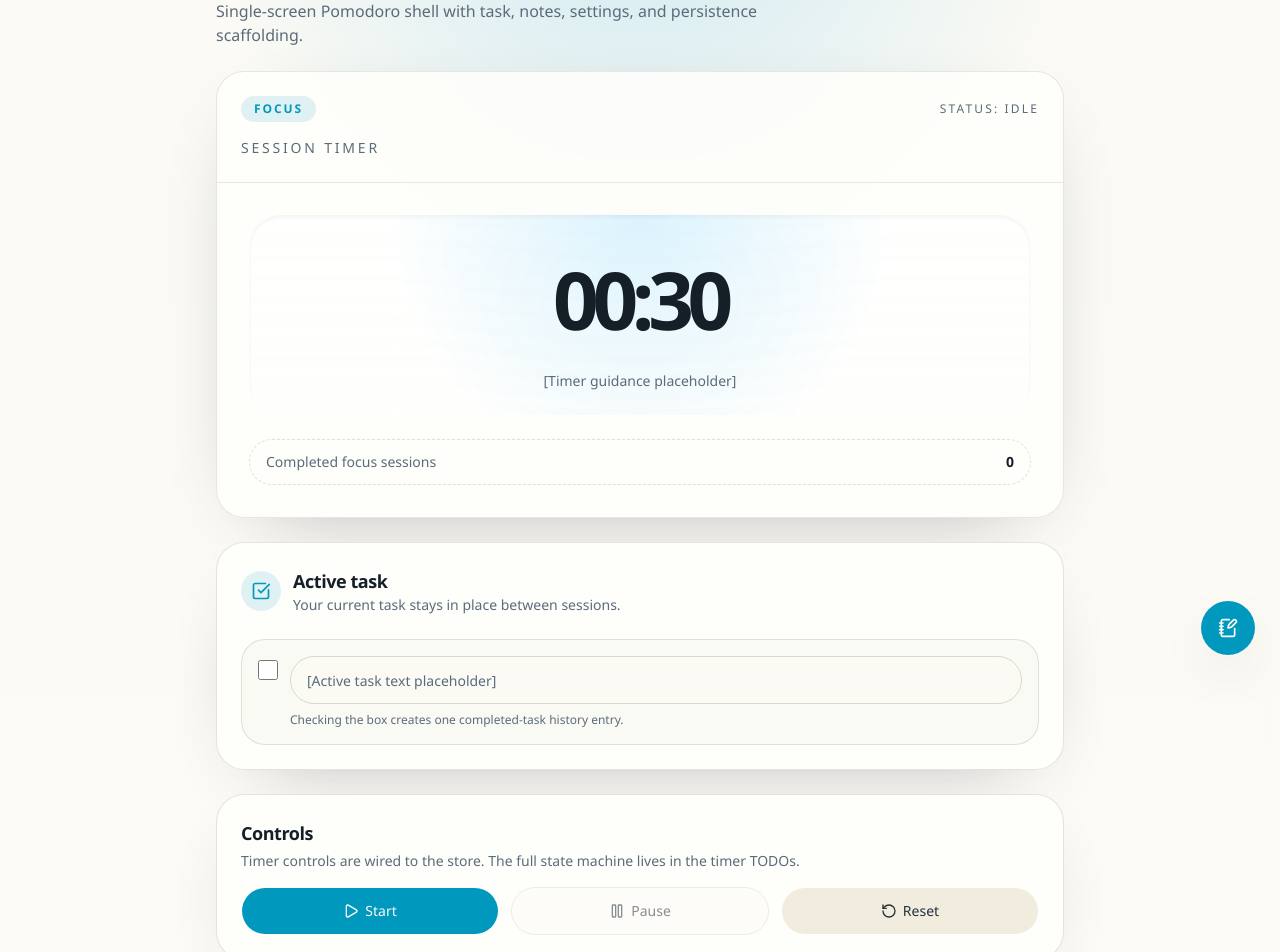
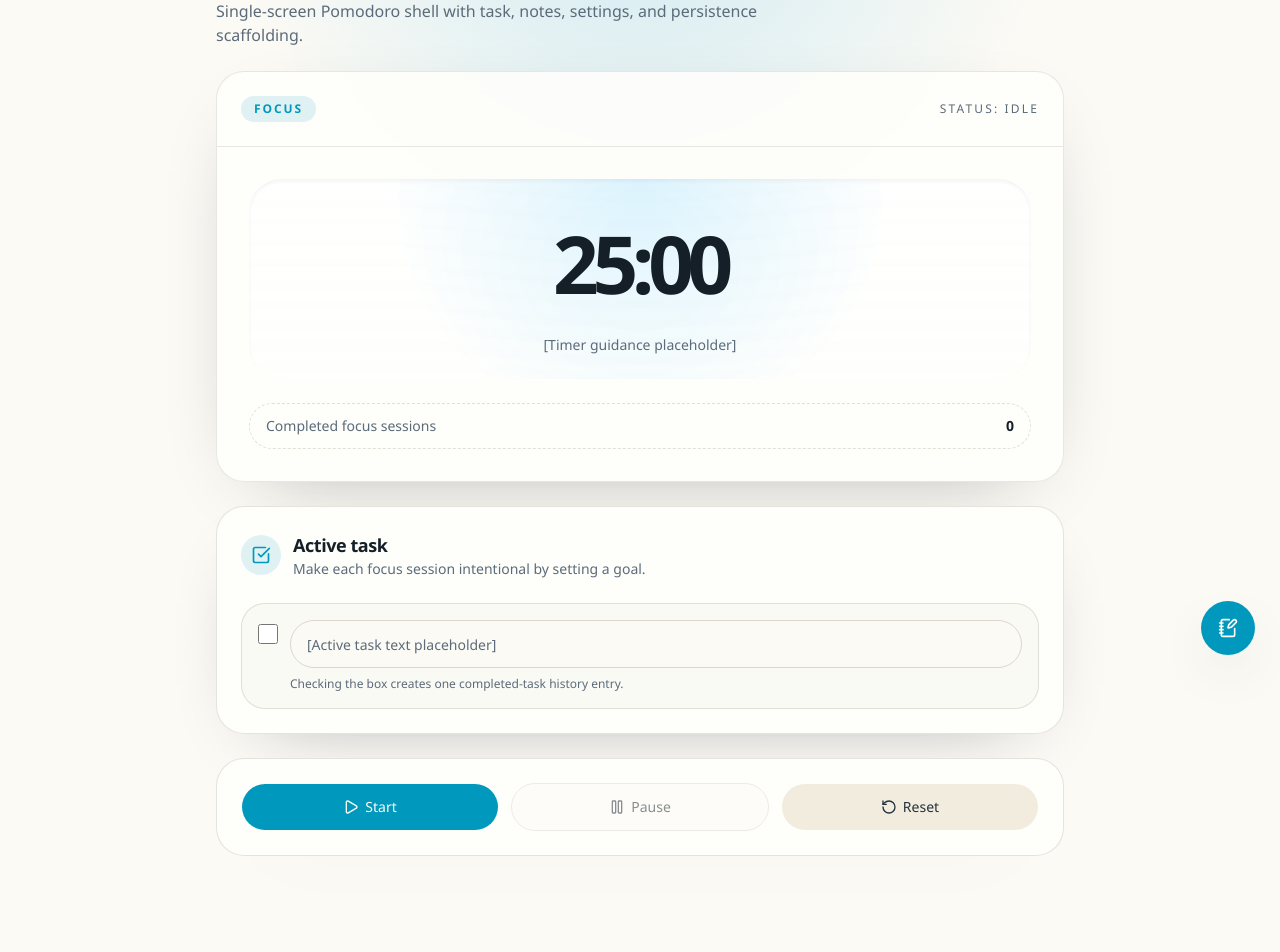
Before and after one commit to jsjasee/study-timer, a Next.js app: page / in a window 1280 px wide. Shown: the part 120-1072 px from the top of the page. After the commit the page ends 1008 px from the top, so only its background shows below. Built offline with nearby package versions, Linux system fonts and the light colour scheme.

Commit message:
add validation to settings and refresehd UI

```diff
--- a/components/app/study-timer-shell.tsx
+++ b/components/app/study-timer-shell.tsx
@@ -92,15 +92,6 @@ export function StudyTimerShell() {
 
           <Card>
             <CardContent className="space-y-4 p-5 sm:p-6">
-              <div>
-                <h2 className="text-lg font-semibold tracking-tight">
-                  Controls
-                </h2>
-                <p className="mt-1 text-sm text-muted-foreground">
-                  Timer controls are wired to the store. The full state machine
-                  lives in the timer TODOs.
-                </p>
-              </div>
               <TimerControls
                 status={timer.status}
                 onStart={startTimer}
--- a/components/task/active-task-card.tsx
+++ b/components/task/active-task-card.tsx
@@ -1,6 +1,12 @@
 import { CheckSquare } from "lucide-react"
 
-import { Card, CardContent, CardDescription, CardHeader, CardTitle } from "@/components/ui/card"
+import {
+  Card,
+  CardContent,
+  CardDescription,
+  CardHeader,
+  CardTitle,
+} from "@/components/ui/card"
 import { Input } from "@/components/ui/input"
 
 type ActiveTaskCardProps = {
@@ -25,7 +31,9 @@ export function ActiveTaskCard({
           </div>
           <div>
             <CardTitle>Active task</CardTitle>
-            <CardDescription>Your current task stays in place between sessions.</CardDescription>
+            <CardDescription>
+              Make each focus session intentional by setting a goal.
+            </CardDescription>
           </div>
         </div>
       </CardHeader>
--- a/components/timer/timer-display.tsx
+++ b/components/timer/timer-display.tsx
@@ -25,9 +25,6 @@ export function TimerDisplay({
             Status: {status}
           </p>
         </div>
-        <CardTitle className="text-sm font-medium uppercase tracking-[0.2em] text-muted-foreground">
-          Session timer
-        </CardTitle>
       </CardHeader>
       <CardContent className="space-y-6 p-6 sm:p-8">
         <div className="rounded-[32px] bg-[radial-gradient(circle_at_top,rgba(56,189,248,0.18),transparent_58%),linear-gradient(180deg,rgba(255,255,255,0.82),rgba(255,255,255,0.45))] p-6 text-center shadow-inner dark:bg-[radial-gradient(circle_at_top,rgba(45,212,191,0.2),transparent_58%),linear-gradient(180deg,rgba(8,15,24,0.88),rgba(8,15,24,0.58))]">
--- a/lib/config/study-timer.ts
+++ b/lib/config/study-timer.ts
@@ -13,7 +13,7 @@ export const STORAGE_KEY = "study-timer:v1"
 export const CURRENT_PERSISTENCE_VERSION = 1 as const
 
 export const DEFAULT_SETTINGS: Settings = {
-  focusMinutes: 0.5, // 25
+  focusMinutes: 25, // 25
   shortBreakMinutes: 1, // 5
   longBreakMinutes: 1, // 15
   sessionsBeforeLongBreak: 4, // 4
--- a/lib/persistence/schema.ts
+++ b/lib/persistence/schema.ts
@@ -3,13 +3,18 @@ import { z } from "zod"
 // SCAFFOLD: Shared persistence schemas prevent invalid localStorage payloads from crashing the app.
 export const themeModeSchema = z.enum(["light", "dark"])
 export const timerPhaseSchema = z.enum(["focus", "shortBreak", "longBreak"])
-export const timerStatusSchema = z.enum(["idle", "running", "paused", "completed"])
+export const timerStatusSchema = z.enum([
+  "idle",
+  "running",
+  "paused",
+  "completed",
+])
 
 export const settingsSchema = z.object({
-  focusMinutes: z.number(),
-  shortBreakMinutes: z.number(),
-  longBreakMinutes: z.number(),
-  sessionsBeforeLongBreak: z.number(),
+  focusMinutes: z.coerce.number().min(1).max(180),
+  shortBreakMinutes: z.coerce.number().min(1).max(60),
+  longBreakMinutes: z.coerce.number().min(1).max(120),
+  sessionsBeforeLongBreak: z.coerce.number().min(4).max(10),
   soundEnabled: z.boolean(),
   theme: themeModeSchema,
 })
```
